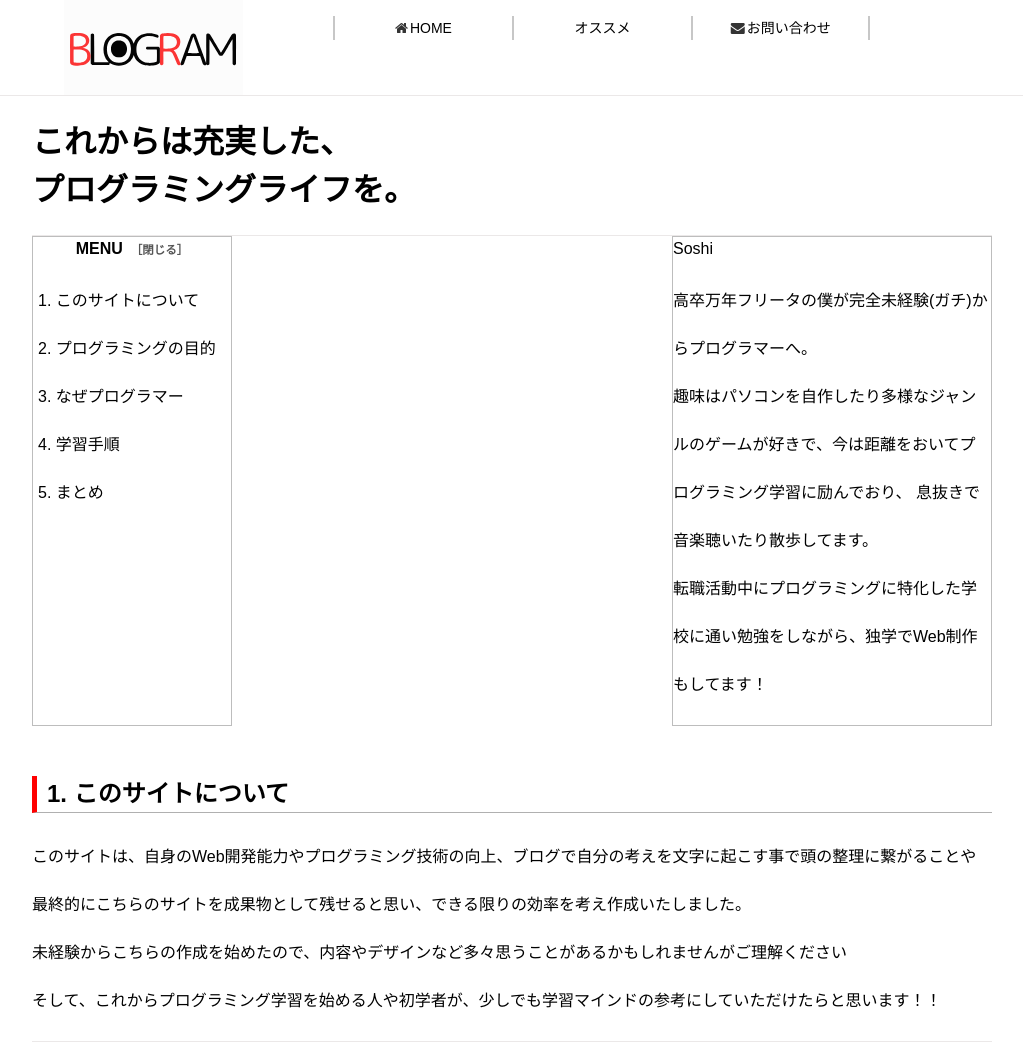
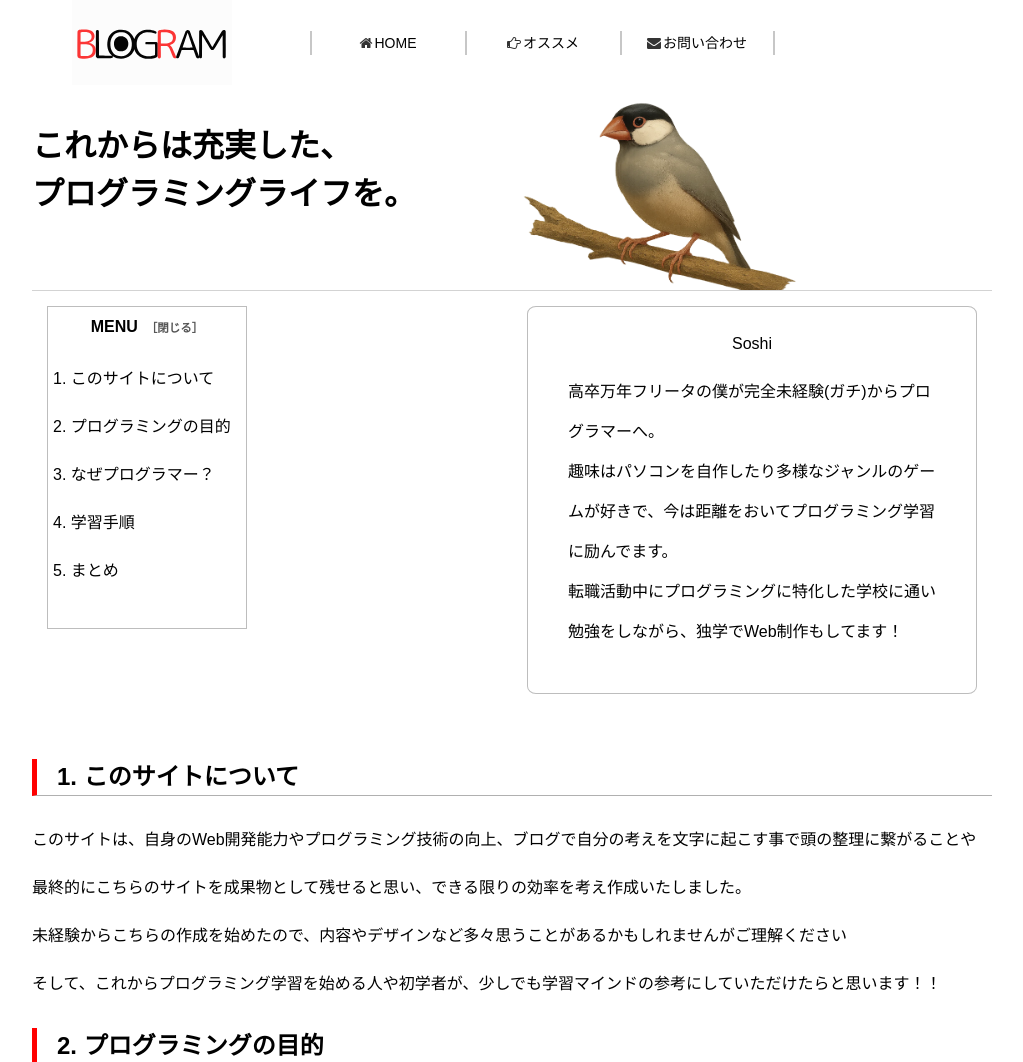
Before and after one commit to RobinsonKubo/BlogRam, a plain HTML site: page blog_home.html in a window 1280 px wide. Shown: the top 1062 px of the page, without its empty margins (128-1151 px from the left). Drawn offline with nearby package versions, Linux system fonts and the light colour scheme.

Commit message:
ページ全体の装飾はほぼ完成形。あとはセクションの文章の編集をして見直す。

```diff
--- a/Blog_home.css
+++ b/Blog_home.css
@@ -11,19 +11,35 @@ body {
 
 /* -- header -- */
 header {
-    width: 80%;
+    width: 100%;
     margin-left: auto;
     margin-right: auto;
+    position: fixed; /* 画面固定 */
+    top: 0;
+    /* left: 50%;                  /*画面が中央に固定されるように、*/
+    /* transform: translate(-50%); 　left:50%; tranlate(-50%)とする　 */
+    /* width: 80%; */
+    z-index: 1000;
+    background-color: white;
+    /* box-shadow: 0 2px 5px rgba(0, 0, 0, 0.1); */
 }
 .header {
     display: flex; /* 親要素に使う */
     flex-direction: row;
-    justify-content: space-around;
-    align-items: stretch;
-    width: 70%;
+    justify-content: space-between;
+    width: 100%;
 }
-header .globalNav {
-    width: 80%; /* 横幅指定することで nav が狭くなるのを回避 */
+.title-logo {
+    box-sizing: border-box;
+    margin-left: 200px;
+    width: clamp(160px, 20vw, 160px); /* 最小値、理想値、最大値 */
+}
+.globalNav {
+    width: 60%; /* 横幅指定することで nav が狭くなるのを回避 */
+    box-sizing: border-box;
+    margin-top: 15px;
+    margin-right: 300px;
+    white-space: nowrap;
 }
 .globalNav ul {
     list-style: none;
@@ -36,11 +52,11 @@ header .globalNav {
 }
 .globalNav a:hover {
     text-decoration: underline;
-    text-decoration-color: #c7c7c7;
+    text-decoration-color: #555555;
     text-decoration-thickness: 2px; /* 太さを変える */
     text-underline-offset: 10px; /* 文字と線の間を空ける */
 }
-.fa-home, .fa-envelope {
+.fa {
     box-sizing: border-box;
     margin-right: 2px;
     color: #343434;
@@ -50,7 +66,7 @@ header .globalNav {
     text-align: center;
     flex: 0 1 25%;
 }
-.navItem:last-of-type {
+.navItem:last-of-type { /* 要素の最後一番右側にボーダーライン */
     border-right: 2px solid #c7c7c7;
 }
 .navItem a {
@@ -65,21 +81,34 @@ main {
     margin-right: auto;
     box-sizing: border-box;
     padding-bottom: 30px;
+    margin-top: 100px; /* ヘッダーと重ならないように指定 */
 }
-
+.main-head {
+    display: grid;
+	grid-template-columns: 1fr 1fr;
+}
 /* メニューとプロフィール */
 .main-head-wrapper {
 	display: grid; /* CSSのレイアウトをマス目（グリッド）状に組む */
-	grid-template-columns: 2fr 1fr; /* 横並びにするカラム数を指定
-	左から順に表示される。 */
+	grid-template-columns: 1fr 1fr; /* 横並びにするカラム数を指定左から順に表示される。 */
     box-sizing: border-box;
     margin-bottom: 50px;
+}
+.toc-menu {
+	grid-column: 1;
+	width: 200px;
+	border: 1px solid #bdbdbd;
+    box-sizing: border-box;
+    margin: 15px 0 0 15px;
+    box-sizing: border-box;
+    margin-bottom: 80px;
 }
 p.menu {
     text-align: center;
 }
 .nav-1 li {
     line-height: 3;
+    box-sizing: border-box;
 }
 .nav-1 a {
 	text-decoration: none;
@@ -87,17 +116,30 @@ p.menu {
     padding-left: 5px;
 }
 .nav-1 a:hover { color: red; } /* カーソルを合わせると文字色が変わる */
-.profile {
+.profile-flex {
+    display: flex;
 	/* grid-column: 2; */ /* カラムの配置指定　だが、
 	grid-template-columns: 2fr 1fr;のようにこちらで指定したほうが早い */
 	/* そもそもHTMLのcrassの上下の配置で決めておく */
 	border: 1px solid #bdbdbd;
+    box-sizing: border-box;
+    margin: 15px 15px;
+    border-radius: 2%;
+    box-sizing: border-box;
+    padding: 0 15px;
 }
-.toc-menu {
-	grid-column: 1;
-	width: 200px;
-	border: 1px solid #bdbdbd;
+.profile {
+    box-sizing: border-box;
+    margin: 25px;
 }
+.user-name {
+    text-align: center;
+}
+.profile-text p {
+    line-height: 2.5;
+}
+
+
 .toc-content {
     display: block;
 }
@@ -113,6 +155,8 @@ p.menu {
     font-weight: bold;
     cursor: pointer;
     margin-bottom: 10px;
+    box-sizing: border-box;
+    margin-top: 8px;
 }
 .toggle-text {
     font-size: 0.9em;
@@ -128,7 +172,7 @@ h2 {
 }
 h2 span {
 	box-sizing: border-box;
-	margin-left: 10px;
+	margin: 0 0 0 20px;
 }
 p {
     line-height: 3;
@@ -144,16 +188,33 @@ p {
 footer {
     background-color: #d6d6d6ae;
     min-width: 1000px; /* min-width は CSS のプロパティで、要素の 最小幅（これ以上小さくならない幅） を指定するために使います。 */
-    padding-bottom: 1px; /* footerの下の余白を埋める */
+    padding-bottom: 2px; /* footerの下の余白を埋める */
 }
 .footer-container {
+    display: grid;
+    grid-template-columns: 1fr 1fr 1fr;
+    flex: 0 0 auto;
+    align-items: flex-start;
     width: 70%;
     margin-left: auto;
     margin-right: auto;
 }
+.block-footer-container {
+    display: block;
+    margin-top: 5px;
+}
+.footer-title-logo {
+    width: clamp(160px, 20vw, 160px); /* 最小値、理想値、最大値 */
+}
+.copyl {
+    box-sizing: border-box;
+    margin-left: 28px;
+    margin-top: -13px; /* マージンで上に上げる */
+    white-space: nowrap; /* 文字を折り返さないようにする */
+}
 .footer-nav {
-    width: 40%;
-    min-width: 300px;
+    width: 100%;
+    min-width: 500px;
 }
 .footer-nav ul {
     list-style: none; /* リストマーカーの削除(点や数字など) */
@@ -170,3 +231,8 @@ footer {
     text-decoration-thickness: 2px;
     text-underline-offset: 7px
 }
+.top-back {
+    box-sizing: border-box;
+    margin-top: -3px;
+    justify-self: end; /* グリッド内のカラムを個別に右寄せ */
+}
--- a/blog_home.html
+++ b/blog_home.html
@@ -21,11 +21,11 @@
 
     <body>
         <header class="header">
-            <img src="/icon_img/image2vector.svg" alt="TitoleLogImage" width="20%">
+            <img src="/icon_img/image2vector.svg" class="title-logo" alt="TitoleLogImage">
             <nav class="globalNav">
                 <ul>
                     <li class="navItem navItem-1"><a href="#"><i class="fa fa-home" aria-hidden="true"></i>HOME</a></li>
-                    <li class="navItem navItem-2"><a href="http://example.com" target="_blank" rel="noopener noreferrer">オススメ</a></li>
+                    <li class="navItem navItem-2"><a href="http://example.com" target="_blank" rel="noopener noreferrer"><i class="fa fa-hand-o-right" aria-hidden="true"></i>オススメ</a></li>
                     <li class="navItem navItem-3"><a href="form.html" target="_blank" rel="noopener noreferrer">
                     <i class="fa fa-envelope" aria-hidden="true"></i>お問い合わせ</a></li>
                 </ul>
@@ -33,14 +33,17 @@
         </header>
         <div style="width: 100%; height: 1px; background-color: #ebe8e8"></div>
         <main class="mainContent">
-            <h1>これからは充実した、<br><span class="textHighlight">プログラミングライフを。</span></h1>
-            <div style="width: 100%; height: 1px; background-color: #ebe8e8"></div>
+            <div class="main-head">
+                <h1>これからは充実した、<br><span class="textHighlight">プログラミングライフを。</span></h1>
+                <img src="icon_img/java_sparrow2.png" class="bird-img" alt="文鳥の写真" width="300px">
+            </div>
+            <div style="width: 100%; height: 1px; background-color: #d3d3d3"></div>
             <div class="date-tags"> <!-- サイト更新日を表示 アイコンも追加　-->
                 <span class="post-date"></span>
                 <span class="post-update"></span>
             </div>
             <!-- CSS Grid は「HTMLでの子要素の順序に基づいて左から右・上から下に配置される -->
-            <!-- CSS GridでMENU.とprofile -->
+            <!-- CSS Gridで目次とプロフィール -->
             <div class="main-head-wrapper">
                 <div class="toc-menu">
                     <input type="checkbox" id="toc-checkbox-2" hidden>
@@ -52,7 +55,7 @@
                             <ul>
                                 <li><a href="#sec1">1. このサイトについて</a></li>
                                 <li><a href="#sec2">2. プログラミングの目的</a></li>
-                                <li><a href="#sec3">3. なぜプログラマー</a></li>
+                                <li><a href="#sec3">3. なぜプログラマー？</a></li>
                                 <li><a href="#sec4">4. 学習手順</a></li>
                                 <li><a href="#sec5">5. まとめ</a></li>
                             </ul>
@@ -64,8 +67,7 @@
                     <div class="profile" id="sidebar"><div class="user-name">Soshi</div>
                         <div class="profile-text">
                             <p>高卒万年フリータの僕が完全未経験(ガチ)からプログラマーへ。<br>
-                            趣味はパソコンを自作したり多様なジャンルのゲームが好きで、今は距離をおいてプログラミング学習に励んでおり、
-                            息抜きで音楽聴いたり散歩してます。<br>
+                            趣味はパソコンを自作したり多様なジャンルのゲームが好きで、今は距離をおいてプログラミング学習に励んでます。<br>
                             転職活動中にプログラミングに特化した学校に通い勉強をしながら、独学でWeb制作もしてます！
                             </p>
                         </div>
@@ -73,7 +75,7 @@
                 </div>
 			</div>
 			<!-- 下記より本章 -->
-            <section class="section1" id="sec1">
+            <section class="section" id="sec1">
                 <h2><span>1. このサイトについて</span></h2>
                 <p>このサイトは、自身のWeb開発能力やプログラミング技術の向上、ブログで自分の考えを文字に起こす事で頭の整理に繋がることや
                 最終的にこちらのサイトを成果物として残せると思い、できる限りの効率を考え作成いたしました。<br>
@@ -81,8 +83,8 @@
                 そして、これからプログラミング学習を始める人や初学者が、少しでも学習マインドの参考にしていただけたらと思います！！
                 </p>
             </section>
-            <div style="width: 100%; height: 1px; background-color: #ebe8e8"></div>
-            <section class="section2" id="sec2">
+            <!-- <div style="width: 100%; height: 1px; background-color: #ebe8e8"></div> -->
+            <section class="section" id="sec2">
                 <h2><span>2. プログラミングの目的</span></h2>
                 <p>結論として、「プログラミングを仕事にする」が目的です！<br>
                 とは言いつつも就職や転職前の面接や、フリーランスとして仕事を受ける前に
@@ -95,8 +97,8 @@
                 学習始めに、Progateで軽くプログラミングのイメージを把握すると、後の学習にも活かせます!
                 </p>
             </section>
-            <div style="width: 100%; height: 1px; background-color: #ebe8e8"></div>
-            <section class="section3" id="sec3">
+            <!-- <div style="width: 100%; height: 1px; background-color: #ebe8e8"></div> -->
+            <section class="section" id="sec3">
                 <h2><span>3. なぜプログラマー？</span></h2>
                 <p>手間のかかる作業（めんどくさいと思う事）をツール化するのは技術の進歩に欠かせないことで、これらは主にプログラマーを含むエンジニアの仕事です。
                 今手にしているパソコンやスマホ、その中で扱うサービス全てが技術進歩の集大成ですから！<br>
@@ -104,8 +106,8 @@
                 基本チーム開発がベースになると思いますので
                 </p>
             </section>
-            <div style="width: 100%; height: 1px; background-color: #ebe8e8"></div>
-            <section class="section4" id="sec4">
+            <!-- <div style="width: 100%; height: 1px; background-color: #ebe8e8"></div> -->
+            <section class="section" id="sec4">
                 <h2><span>4. 学習手順</span></h2>
                 <div class="learning-steps">
                     <div class="step">
@@ -142,21 +144,22 @@
                     <p>上記の手順が必ずしも正しいとは限らないので、自分に合った学習方法で効率よく進めてください。</p>
                 </div>
             </section>
-            <div style="width: 100%; height: 1px; background-color: #ebe8e8"></div>
-            <section class="section5" id="sec5">
+            <!-- <div style="width: 100%; height: 1px; background-color: #ebe8e8"></div> -->
+            <section class="section" id="sec5">
                 <h2><span>5. まとめ</span></h2>
                 <p>こちらや他のWebサイトも参考にしつつ、日々学習を進めていく中であまり深く考えこまず、息抜きも挟みながらゲームクリアの感覚でプログラミングを楽しんでください！<br>
                 こちらのサイトを作成していく中で、プログラミング以外のことも学べた気がして良い経験になりました！<br>
                 今後の進展に合わせ、こちらのサイトを更新していけたらと思います。ありがとうございます！
                 </p>
             </section>
-            <div style="width: 100%; height: 1px; background-color: #ebe8e8"></div>
         </main>
 
         <footer class="footer">
         <div class="footer-container">
-            <a href="#"><img src="/icon_img/image2vector (3).svg" alt="タイトルロゴイメージ" width="17%"></a>
-            <p class=""><small style="color: rgb(78, 78, 78);">©️ 2025 Soshi.</small></p>
+            <div class="block-footer-container">
+                <a href="#"><img src="/icon_img/image2vector (3).svg" class="footer-title-logo" alt="タイトルロゴイメージ" width="50%"></a>
+                <p class="copyl"><small style="color: rgb(78, 78, 78);">©️ 2025 Soshi.</small></p>
+            </div>
             <!-- <div class="heightLine" style="width: 2px; height: 80px; background-color: #c7c7c7"></div> 縦線区切り -->
             <nav class="footer-nav">
                 <ul>
@@ -164,7 +167,7 @@
                     <li class="navItem"><a href="form.html" target="_blank" rel="noopener noreferrer">お問い合わせ</a></li>
                 </ul>
             </nav>
-            <p class="topBack"><a href="#"><i class="fa fa-home" aria-hidden="true"></i>TOPへ</a></p>
+            <p class="top-back"><a href="#"><i class="fa fa-home" aria-hidden="true"></i>TOPへ</a></p>
         </div>
         </footer>
     </body>
```
Also changed, not shown: icon_img/java_sparrow.webp (added), icon_img/java_sparrow2.png (added).
